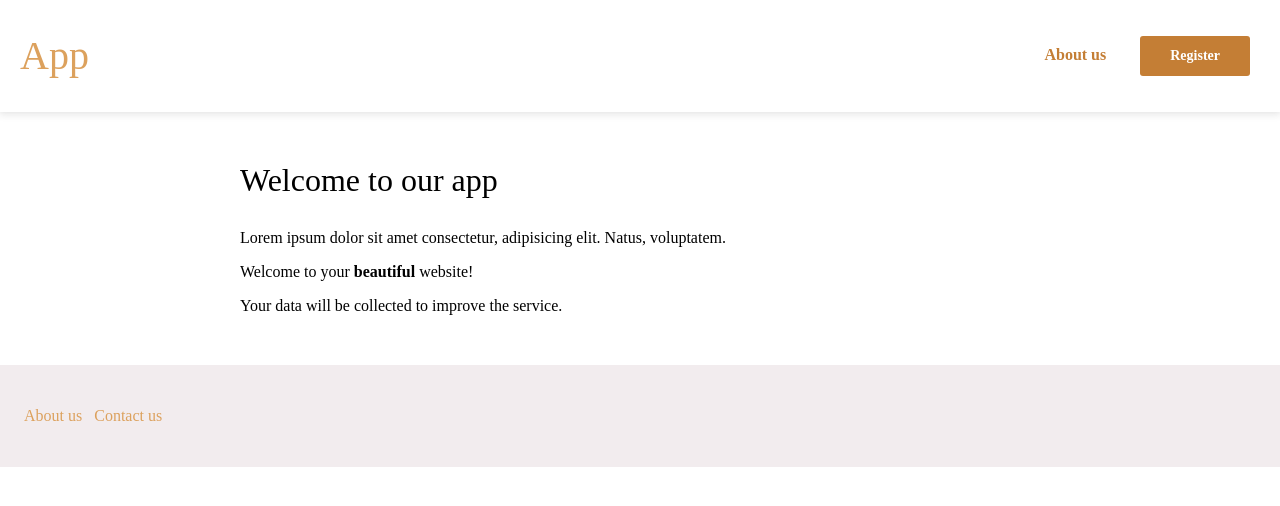
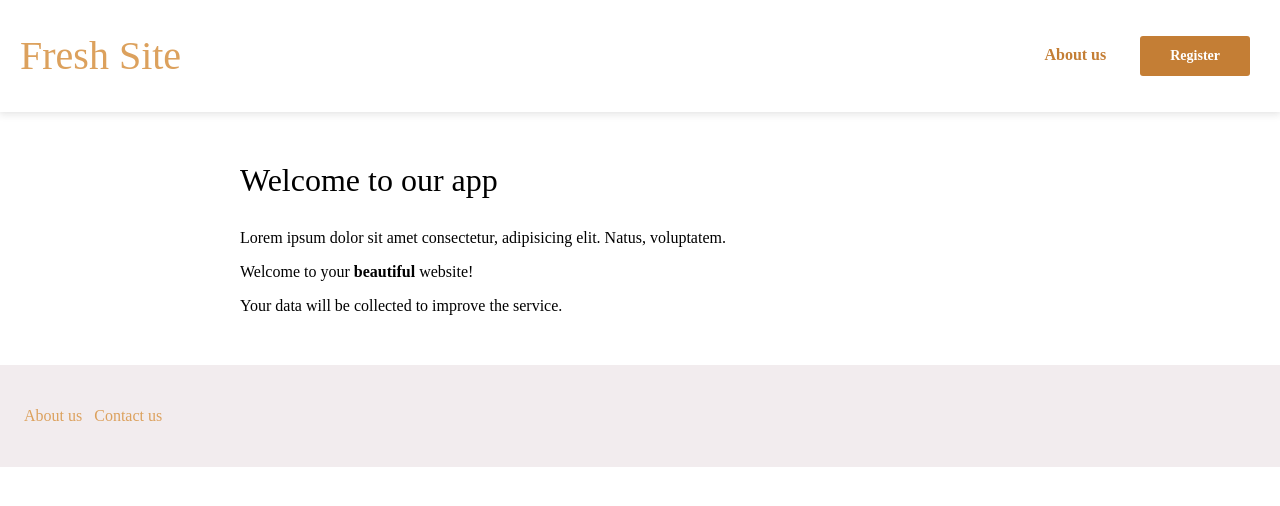
Before and after one commit to VelpCode/100DaysOfCodeII, a website: page AttributeStyles/index.html in a window 1280 px wide. Drawn offline with Linux system fonts and the light colour scheme.

Commit message:
Updated index.html

```diff
--- a/AttributeStyles/index.html
+++ b/AttributeStyles/index.html
@@ -9,7 +9,7 @@
 </head>
 <body>
     <nav id="navbar">
-      <a href="" class="nav-brand">App</a>
+      <a href="" class="nav-brand">Fresh Site</a>
       <ul>
         <li class="nav-item"><a href="about.html">About us</a></li>
         <li><a href="" class="nav-item btn btn-default">Register</a></li>
--- a/AttributeStyles/styles.js
+++ b/AttributeStyles/styles.js
@@ -15,9 +15,7 @@ const showOrHideConsent = user => {
         randomVar.style.display = "none";
     }
 
-
 }
-
 
 
 showOrHideConsent({
```
